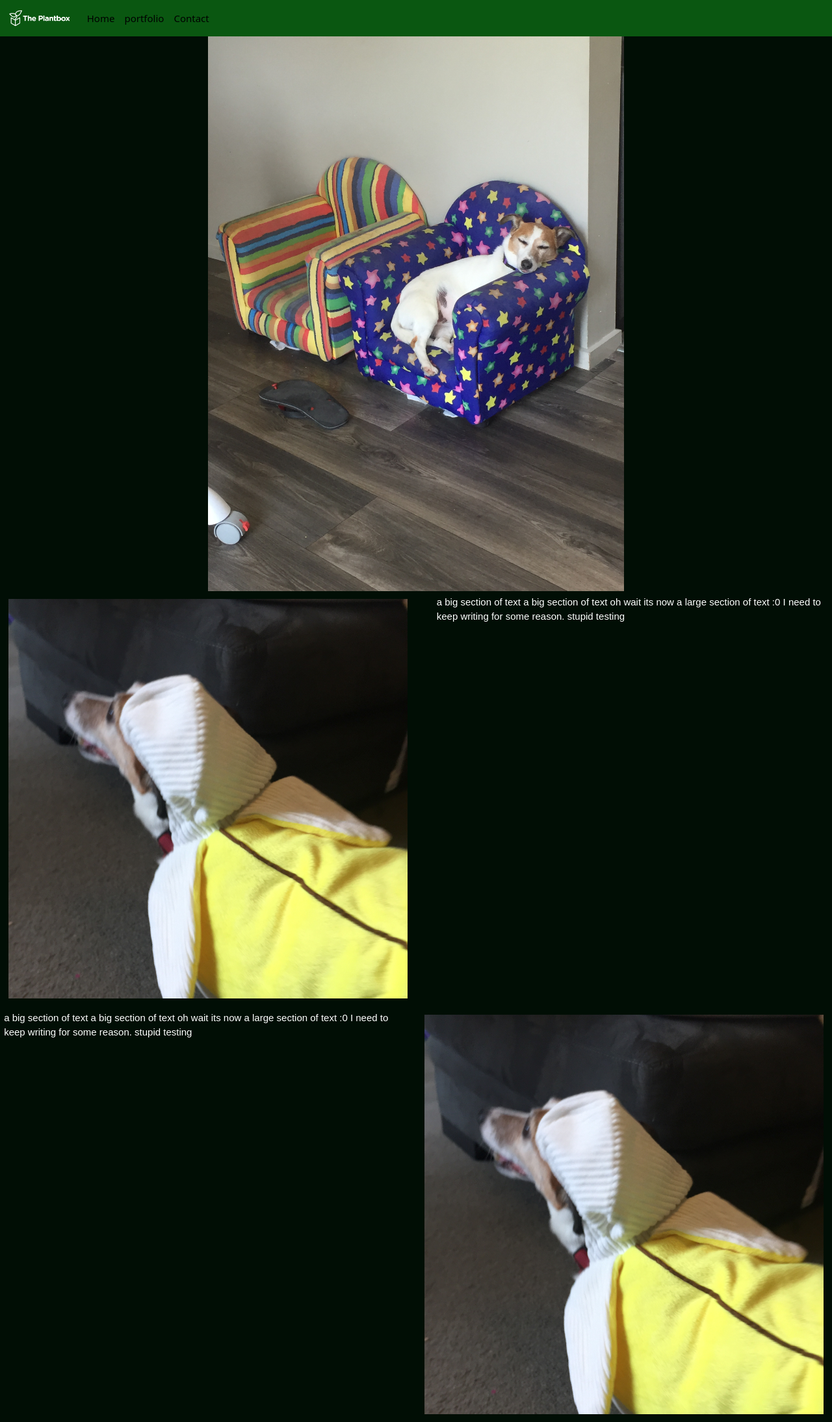
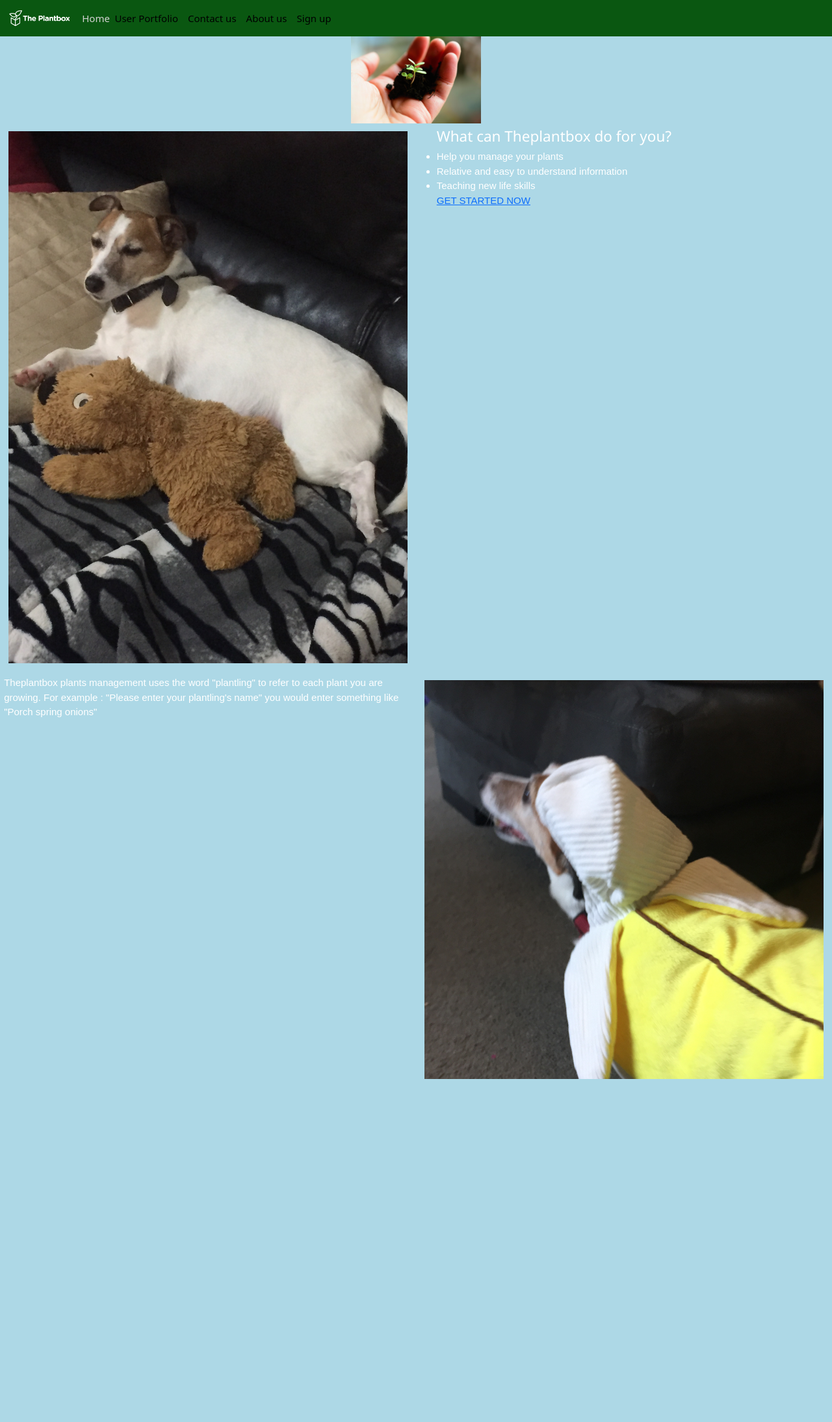
Before and after one commit to wowcivnerd/theplantbox, a Flask app: page / in a window 1280 px wide. Shown: the whole page at 65% size. After the commit the page ends 1661 px from the top, so only its background shows below. Run offline with Flask 2, Linux system fonts and the light colour scheme.

Commit message:
added about page with txt and did updates on pages

```diff
--- a/plantbox/main.py
+++ b/plantbox/main.py
@@ -1,5 +1,6 @@
 from contextlib import nullcontext
 from importlib.abc import TraversableResources
+import re
 from flask import Blueprint, Flask, render_template, g, request, redirect, url_for
 import sqlite3
 # from matplotlib.pyplot import title
@@ -12,11 +13,7 @@ app=Flask(__name__)
 
 
 
-def convertTuple(tup):
-    str = ''
-    for item in tup:
-        str = str + item
-    return str
+
 
 
 
@@ -34,29 +31,17 @@ def close_connection(exception):
     db = getattr(g, '_database', None)
 
 
-# route to handle login-page
-@app.route('/login',methods=['GET','POST'])
-def login():
-    error = None
-    cursor = get_db().cursor()
-    sql = "SELECT ID FROM user WHERE username = ?"
-    cursor.execute(sql,(request.form['username'],))
 
-    # if request.method == 'POST':
-    #     if request.form['username']:
-    #     # if request.form['username'] != 'admin' or request.form['password'] != 'admin':
-    #     #     error = 'invalid credentials please try again'
-    #     else:
-    #         return redirect(url_for('index'))
-    get_db().commit()
-    return render_template('login.html', error=error)
 
 @app.get("/")
 def index():
-    return render_template("index.html")
+    active_link = 0
+    return render_template("index.html",active_link = active_link)
 
 
-
+@app.get("/signup")
+def signup():
+    return render_template("signup.html")
 
 
 @app.get("/portfolio")
@@ -73,9 +58,23 @@ def portfolio():
     return render_template("user-portfolio.html", plants=plants, plant_type_list=plant_type_list)
 
 
+
 @app.get("/contact")
 def contact_page():
     return render_template("contact.html")
+
+
+@app.get("/about")
+def about_us():
+    return render_template("about.html")
+
+
+
+@app.get("/starting-out")
+def starting_page():
+    return render_template("index.html")
+
+
 
 # doesnt work now because of lacking title colllumn in SQLite
 @app.get("/page/<slug>")
@@ -94,7 +93,6 @@ def page(slug):
 
     for i in sql_slug_list:
         print (i)
-        slug_list.append(convertTuple(i))
         print(slug_list)
 
  #making it append(add) to the slug_list so I can compare sluglist and improper input to fix blackies comment on documentation
--- a/plantbox/static/css/styles.css
+++ b/plantbox/static/css/styles.css
@@ -1,8 +1,12 @@
 
+
+/* CSS that doesn't change depending on screen size  */
 body {
     background-color: #010E05;
     color: white;
 }
+
+/* Navbar */
 ul {
     list-style-type: none;
     margin: 0;
@@ -10,9 +14,12 @@ ul {
     overflow: hidden;
     /* background-color: #333; */
 }
+.nav-link {
+    float: right;
+}
 
-li {
-    float: right;
+a {
+    text-decoration: none;
 }
 
 li a {
@@ -23,7 +30,7 @@ li a {
     text-decoration: none;
 }
 
-/* Change the link color to X on hover */
+/* Change the list item link color to X on hover */
 li a:hover {
     background-color: #295131;
 
@@ -32,7 +39,6 @@ li a:hover {
     color: grey;
 }
 
-
 .bg-light {
     background-color: #0A5711 !important;
 }
@@ -40,11 +46,11 @@ li a:hover {
 
 .nav-link {
     color: black;
+    padding: 0%;
 }
 
-.nav-link:hover {
-    color: white;
-}
+.nav-link:hover, .active-nav-link {
+    color: lightgray !important;}
 
 
 #plant_display {
@@ -85,14 +91,86 @@ footer{
     margin: 1%;
 }
 
-
+.top-home-row {
+    display: flex;
+    align-items: center;
+    justify-content: center;
+}
 .hero-image {
-   display: block;
-   margin-left: auto;
-   margin-right: auto;
+    align-items: center;
+    justify-content: center;
+    margin: 0% 50% 0% 50%;
+   /* margin-left: auto;
+   margin-right: auto; */
    width: 50%;
 }
 
 .displaying-error {
     margin: 10% 30% 0 30%;
 }
+
+
+.CTA {
+    list-style-type:circle;
+
+}
+
+.CTA-list {
+    list-style-type: disc;
+    list-style-type: disc;
+    overflow: visible;
+    padding: 0;
+}
+
+.CTA-link {
+    text-decoration: underline;
+    color: G;
+}
+
+/* About Us page*/
+.about-text {
+    display: flex;
+    text-align: center;
+    flex-direction: column;
+}
+.about-us-goal {
+    text-align: center;
+    max-width: 80%;
+    margin-left: 10%;
+    margin-right: 10%;
+}
+.about-us-profile {
+    text-align: center;
+    max-width: 50%;
+    margin-left: 25%;
+    margin-right: 25%;
+}
+
+.about-us-profile-image {
+    border-radius: 50%;
+    max-width: 100px;
+    max-height: auto;
+}
+
+
+input {
+    width: 100%;
+}
+
+
+
+/* CSS for most Mobile phones */
+
+@media only screen and (max-width: 640) {
+
+
+}
+
+
+
+
+@media only screen and (min-width: 641px) {
+    body {
+        background-color: lightblue;
+    }
+}
--- a/plantbox/templates/index.html
+++ b/plantbox/templates/index.html
@@ -1,21 +1,28 @@
 {%  extends 'layout.html'  %}
 {%  block content  %}
 
-
-<div class="hero-image" height="300px">
-    <img src="/static/images/test-carousel1.jpg" height="auto" width="100%"  alt="">
+<!-- START YOUR JOURNEY NOW  -->
+<div class="top-home-row" width="100%">
+    <div class="hero-image" height="300px">
+        <img src="/static/images/hero-image.jpg" width="200rem" height="auto"  alt="">
+    </div>
 </div>
-
 
 
 
 <div class="content">
     <div class="left-split" style="float:left" >
-        <img src="/static/images/test-image1.jpg" width="100%" height="auto" >
+        <img src="/static/images/test-carousel2.jpg" width="100%" height="auto" >
     </div>
     <div class="right-split" style="float: right; width: 48%;">
-        <div class="text" style="width: 100%; margin: 1%;">
-            a big section of text a big section of text oh wait its now a large section of text :0 I need to keep writing for some reason. stupid testing
+        <div class="CTA" style="width: 100%; margin: 1%;">
+            <h4>What can Theplantbox do for you?</h4>
+            <ul class="CTA-list">
+                <li> Help you manage your plants</li>
+                <li> Relative and easy to understand information</li>
+                <li> Teaching new life skills</li>
+            </ul>
+            <a class="CTA-link" href="/starting-out">GET STARTED NOW</a>
         </div>
         </div>
     <br style="clear:both;"/>
@@ -26,8 +33,9 @@
         <img src="/static/images/test-image1.jpg" width="100%%" height="auto" >
     </div>
     <div class="right-split" style="float: left; width: 48%;">
-        <div class="text" style="width: 100%; margin: 1%;">
-            a big section of text a big section of text oh wait its now a large section of text :0 I need to keep writing for some reason. stupid testing
+        <div class="home-explain" style="width: 100%; margin: 1%;">
+            <p> Theplantbox plants management uses the word "plantling" to refer to each plant you are growing. For example :
+                "Please enter your plantling's name" you would enter something like "Porch spring onions" </p>
         </div>
         </div>
     <br style="clear:both;"/>
--- a/plantbox/templates/layout.html
+++ b/plantbox/templates/layout.html
@@ -25,10 +25,15 @@
       </button>
       <div class="collapse navbar-collapse" id="navbarNavAltMarkup">
         <div class="navbar-nav">
+          {%  if active_link == 0:  %}
+          <a class="active-nav-link" href="/">Home</a>
+          {%  else:  %}
           <a class="nav-link" href="/">Home</a>
-          <a class="nav-link" href="/portfolio">portfolio</a>
-          <a class="nav-link" href="/contact">Contact    </a>
-          <a class="nav-link" href="#">                  </a>
+          {%  endif  %}
+          <a class="nav-link" href="/portfolio">User Portfolio</a>
+          <a class="nav-link" href="/contact">Contact us      </a>
+          <a class="nav-link" href="/about">About us          </a>
+          <a class="nav-link" href="/signup"> Sign up         </a>
         </div>
       </div>
     </div>
@@ -41,6 +46,7 @@
     <!-- <footer>
         <p>
         Favicon from https://www.freeiconspng.com/img/34788
+        Image by <a href="https://pixabay.com/users/congerdesign-509903/?utm_source=link-attribution&amp;utm_medium=referral&amp;utm_campaign=image&amp;utm_content=4036130">congerdesign</a> from <a href="https://pixabay.com/?utm_source=link-attribution&amp;utm_medium=referral&amp;utm_campaign=image&amp;utm_content=4036130">Pixabay</a>
         </p>
     </footer> -->
 </body>
--- a/plantbox/templates/user-portfolio.html
+++ b/plantbox/templates/user-portfolio.html
@@ -33,7 +33,8 @@
 </table>
 <br>
 <form action="/" method="post" class="w3-container w3-card-4 w3-grey">
-    <h2>Add a Plant</h2>
+    <h2>Add a Plantling</h2>
+    <div></div>
     <label>Name of plantling</label>
     <input placeholder='E.g "Strawberry row 1"' type="text" name="name" required>
     <label>planted date</label>
```
Also changed, not shown: plantbox/templates/about.html (added, +29 -0 lines), plantbox/templates/login.html (deleted, +0 -25 lines), plantbox/static/images/Ollie-profile-picture.jpg (added), plantbox/static/images/hero-image.jpg (added).
